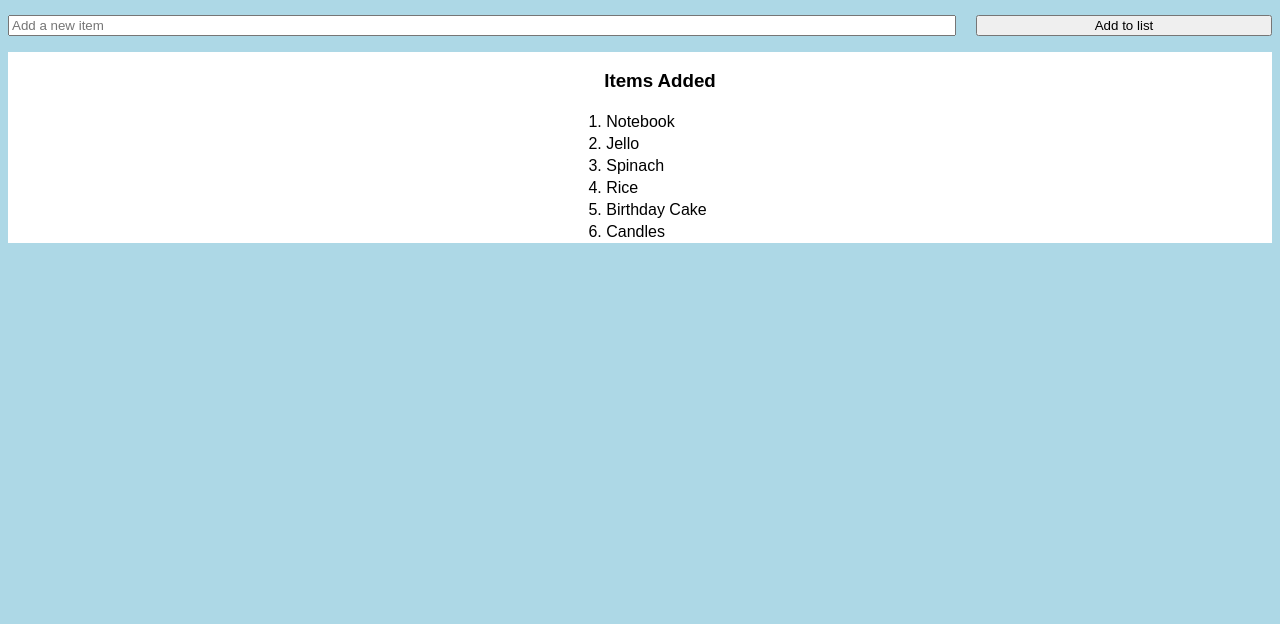
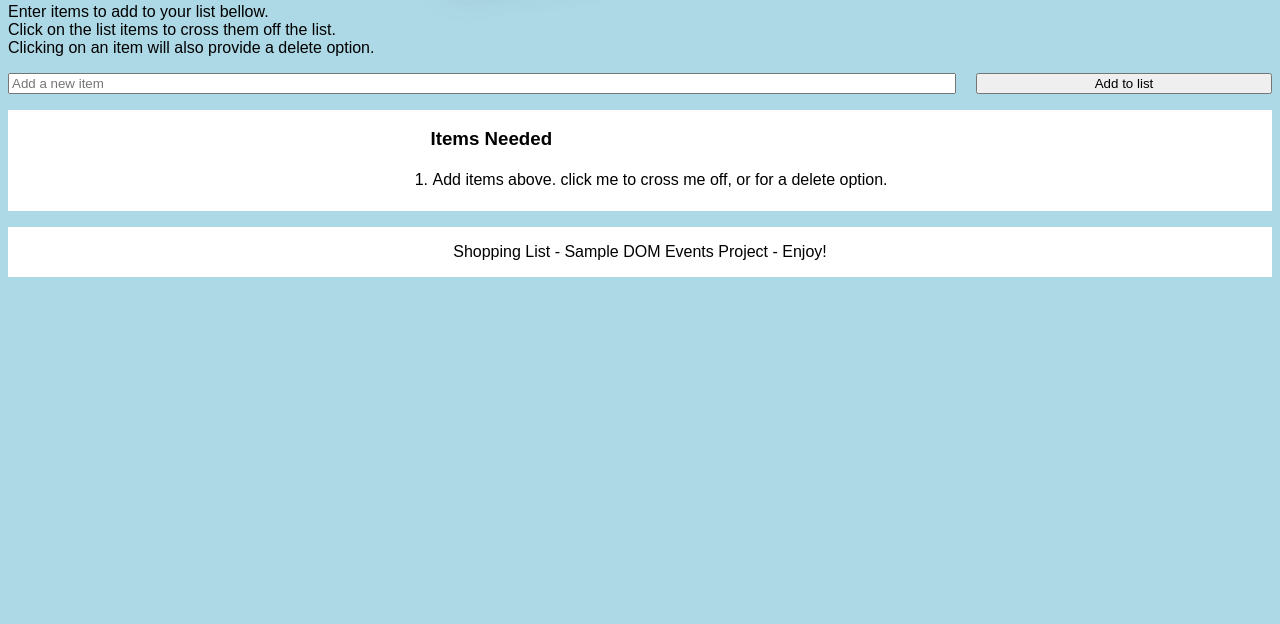
Before and after one commit to johndavidsonbass/Dom-Events, a website: page index.html in a window 1280 px wide. Shown: the part 176-800 px from the top of the page. Drawn offline with Linux system fonts and the light colour scheme.

Commit message:
modified:   index.html 	modified:   style.css

```diff
--- a/index.html
+++ b/index.html
@@ -8,7 +8,8 @@
 	<h1 class="coolTitle">Shopping List</h1>
 	<p id="first">
 		Enter items to add to your list bellow. <br>
-		Click on an item to provide delete a option.
+		Click on the list items to cross them off the list. <br>
+		Clicking on an item will also provide a delete option.
 	</p>
 	<div class="inputbox">
 
@@ -17,14 +18,13 @@
 
 	</div>
 	<ol class="listbox">
-		<h3> Items Added </h3>
-		<li value="1" random="23">Notebook</li>
-		<li value="2">Jello</li>
-		<li value="3">Spinach</li>
-		<li value="4">Rice</li>
-		<li value="5">Birthday Cake</li>
-		<li value="6">Candles</li>
+		<h3> Items Needed </h3>
+		<li> Add items above. click me to cross me off, or for a delete option.</li>
 	</ol>
+	<div class="footer">
+		<p> Shopping List - Sample DOM Events Project - Enjoy! </p>
+	</div>
+
 	<script type="text/javascript" src="script.js"></script>
 </body>
 </html>
--- a/style.css
+++ b/style.css
@@ -4,6 +4,7 @@ body {
 }
 
 .coolTitle {
+  padding-top: 40px;
   padding-bottom: 40px;
   text-align: center;
   font-family: 'Oswald', Helvetica, sans-serif;
@@ -40,8 +41,13 @@ li {
   margin: 2px;
 }
 
+ol {
+  padding-bottom: 20px;
+}
+
 ol:hover {
   box-shadow: 5px 5px #888888;
+  padding-bottom: 20px;
 }
 
 button {
@@ -57,8 +63,27 @@ button {
   grid-template-columns: 3fr 1fr;
 }
 
+.inputbox:hover {
+  display: grid;
+  grid-template-columns: 3fr 1fr;
+  box-shadow: 5px 5px #888888;
+}
+
 .listbox {
   display: grid;
   background-color: white;
   justify-content: center;
 }
+
+.footer {
+  display: grid;
+  background-color: white;
+  justify-content: center;
+}
+
+.footer:hover {
+  display: grid;
+  background-color: white;
+  justify-content: center;
+  box-shadow: 5px 5px #888888;
+}
```
